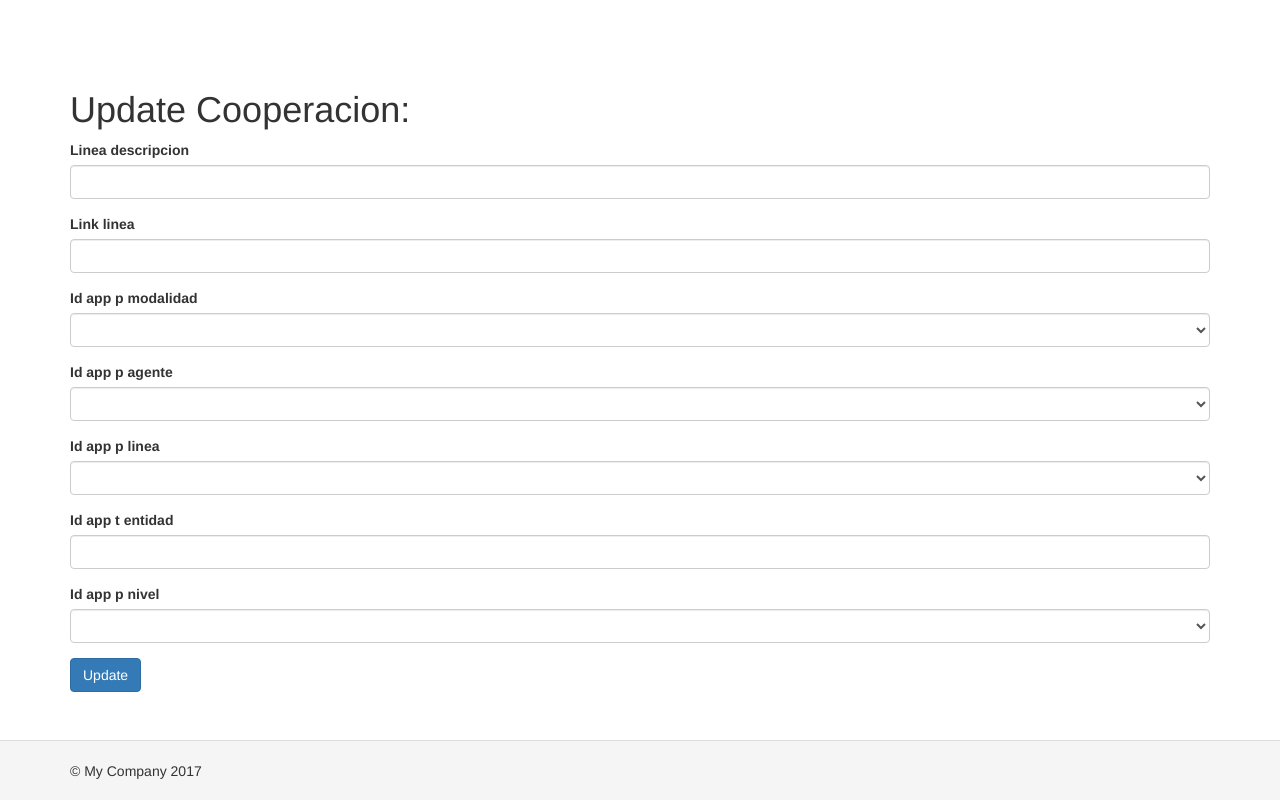
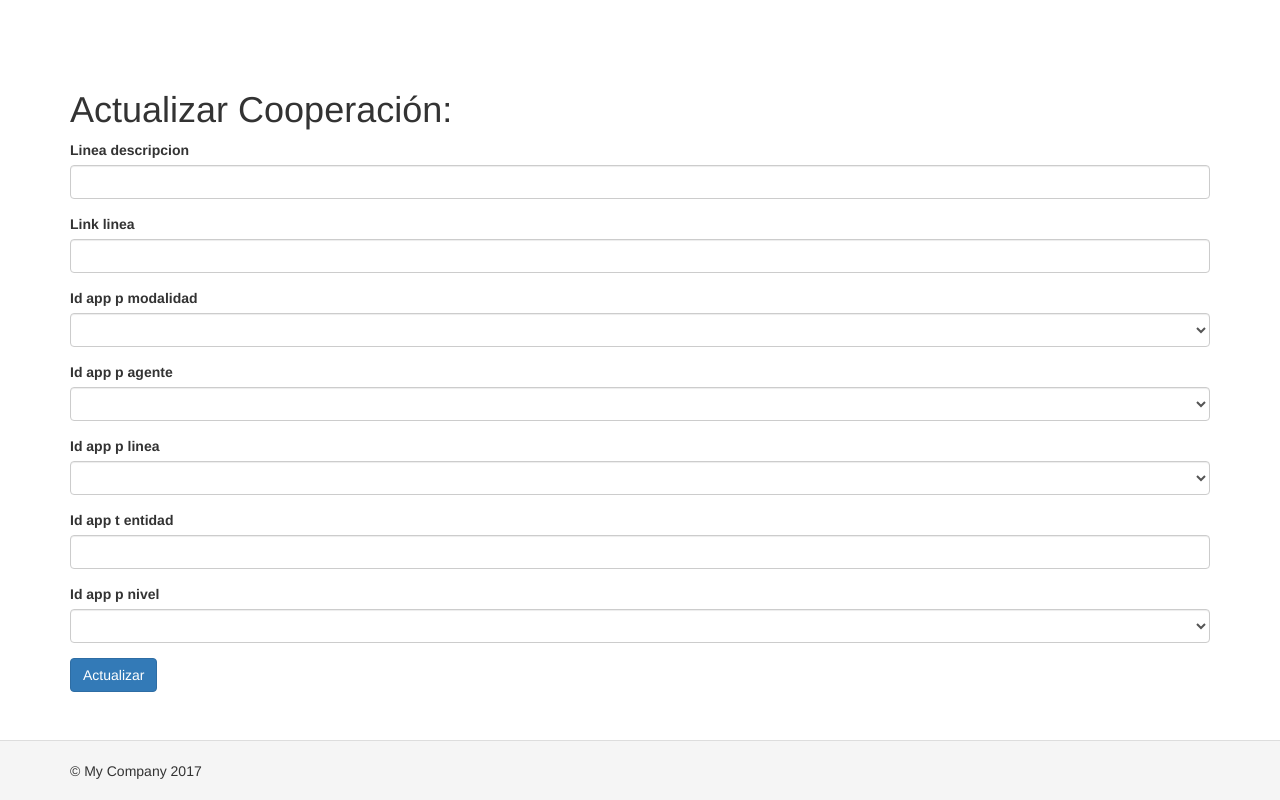
Before and after one commit to juanpablogd/cooperacion, a Yii app: template views/Cooperacion/update.php in a window 1280 px wide. Run offline with PHP 8.4 and a stand-in for Yii, Linux system fonts and the light colour scheme; the template is opened without the code that fills it, so the values that code supplies are empty; form fields are guessed from the names that the template uses; some libraries are stand-ins or nearby versions.

Commit message:
Cooperación

```diff
--- a/views/Cooperacion/_form.php
+++ b/views/Cooperacion/_form.php
@@ -70,7 +70,7 @@ use kartik\select2\Select2;
     ?>
 
     <div class="form-group">
-        <?= Html::submitButton($model->isNewRecord ? 'Create' : 'Update', ['class' => $model->isNewRecord ? 'btn btn-success' : 'btn btn-primary']) ?>
+        <?= Html::submitButton($model->isNewRecord ? 'Crear' : 'Actualizar', ['class' => $model->isNewRecord ? 'btn btn-success' : 'btn btn-primary']) ?>
     </div>
 
     <?php ActiveForm::end(); ?>
--- a/views/Cooperacion/create.php
+++ b/views/Cooperacion/create.php
@@ -6,7 +6,7 @@ use yii\helpers\Html;
 /* @var $this yii\web\View */
 /* @var $model app\models\cooperacion */
 
-$this->title = 'Create Cooperacion';
+$this->title = 'Crear Cooperacion';
 $this->params['breadcrumbs'][] = ['label' => 'Cooperacions', 'url' => ['index']];
 $this->params['breadcrumbs'][] = $this->title;
 ?>
--- a/views/Cooperacion/update.php
+++ b/views/Cooperacion/update.php
@@ -5,8 +5,8 @@ use yii\helpers\Html;
 /* @var $this yii\web\View */
 /* @var $model app\models\cooperacion */
 
-$this->title = 'Update Cooperacion: ' . $model->id;
-$this->params['breadcrumbs'][] = ['label' => 'Cooperacions', 'url' => ['index']];
+$this->title = 'Actualizar Cooperación: ' . $model->id;
+$this->params['breadcrumbs'][] = ['label' => 'Cooperación', 'url' => ['index']];
 $this->params['breadcrumbs'][] = ['label' => $model->id, 'url' => ['view', 'id' => $model->id]];
 $this->params['breadcrumbs'][] = 'Update';
 ?>
--- a/views/Cooperacion/view.php
+++ b/views/Cooperacion/view.php
@@ -7,7 +7,7 @@ use yii\widgets\DetailView;
 /* @var $model app\models\cooperacion */
 
 $this->title = $model->id;
-$this->params['breadcrumbs'][] = ['label' => 'Cooperacions', 'url' => ['index']];
+$this->params['breadcrumbs'][] = ['label' => 'Cooperación', 'url' => ['index']];
 $this->params['breadcrumbs'][] = $this->title;
 ?>
 <div class="cooperacion-view">
@@ -15,8 +15,8 @@ $this->params['breadcrumbs'][] = $this->title;
     <h1><?= Html::encode($this->title) ?></h1>
 
     <p>
-        <?= Html::a('Update', ['update', 'id' => $model->id], ['class' => 'btn btn-primary']) ?>
-        <?= Html::a('Delete', ['delete', 'id' => $model->id], [
+        <?= Html::a('Actualizar', ['update', 'id' => $model->id], ['class' => 'btn btn-primary']) ?>
+        <?= Html::a('Borrar', ['delete', 'id' => $model->id], [
             'class' => 'btn btn-danger',
             'data' => [
                 'confirm' => 'Are you sure you want to delete this item?',
```
Also changed, not shown: views/Cooperacion/index.php (+2 -5 lines).
